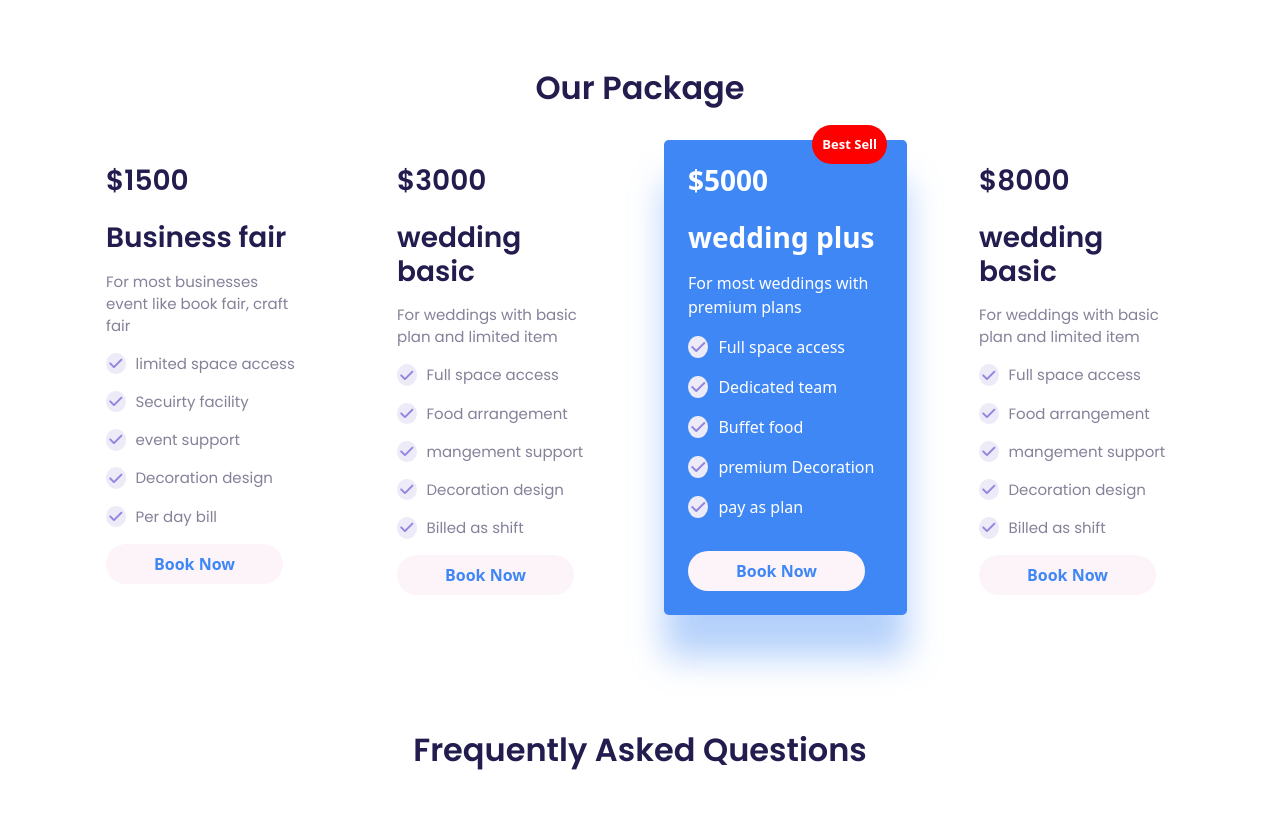
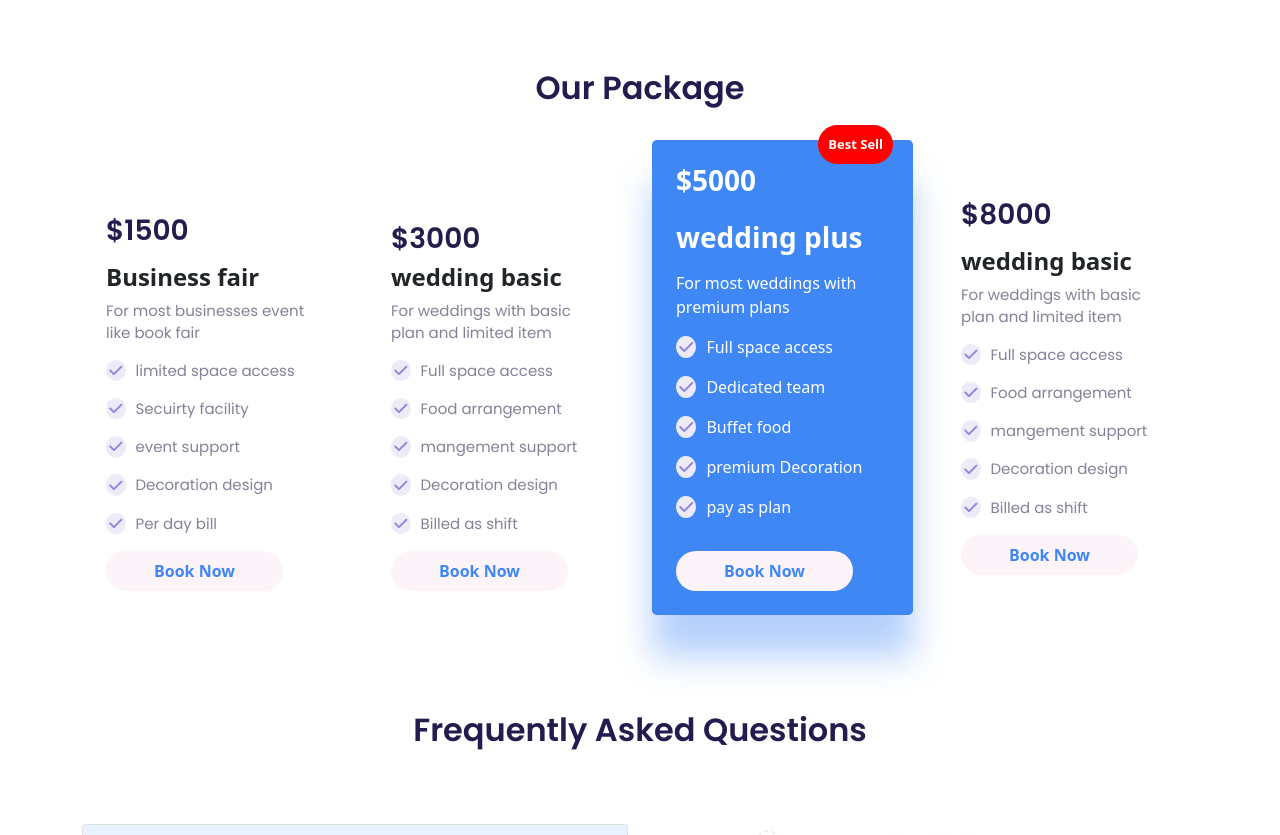
Before and after one commit to developer-sahadat/bootstrap-project, a plain HTML site: page index.html in a window 1280 px wide. Shown: the part 1843-2678 px from the top of the page. Drawn offline with nearby package versions, Linux system fonts and the light colour scheme.

Commit message:
all website complated dane

```diff
--- a/index.html
+++ b/index.html
@@ -77,7 +77,7 @@
                       <h1 class="display-5 fw-bold">The perfect venue for your<br> next even
                       </h1>
                       <p>A wedding is one of the most important days in a person’s life. The day when you tie the knot with your dream partner gives you enough reasons to celebrate the day with great pomp and fare.</p>
-                      <button class="btn btn-primary mb-3">Book Now</button>
+                      <button class="btn btn-primary mb-3 px-4 py-2">Book Now</button>
                     </div>
                   </div>
                 </div>
@@ -88,7 +88,7 @@
                       <h1 class="display-5 fw-bold">The perfect venue for your<br> next even
                       </h1>
                       <p class="fw-bold">A wedding is one of the most important days in a person’s life. The day when you tie the knot with your dream partner gives you enough reasons to celebrate the day with great pomp and fare.</p>
-                      <button class="btn btn-primary mb-3">Book Now</button>
+                      <button class="btn btn-primary mb-3 px-4 py-2">Book Now</button>
                     </div>
                   </div>
                 </div>
@@ -99,7 +99,7 @@
                       <h1 class="display-5 fw-bold">The perfect venue for your<br> next even
                       </h1>
                       <p class="fw-bold">A wedding is one of the most important days in a person’s life. The day when you tie the knot with your dream partner gives you enough reasons to celebrate the day with great pomp and fare.</p>
-                      <button class="btn btn-primary mb-3">Book Now</button>
+                      <button class="btn btn-primary mb-3 px-4 py-2">Book Now</button>
                     </div>
                   </div>
                   </div>
@@ -253,13 +253,13 @@
           <section id="package" class="pt-4">
             <div class="container">
               <h2 class="pt-5 pb-4 fw-bold text-center">Our Package</h2>
-              <div class="row g-5">
+              <div class="row g-4 d-flex align-items-end">
 
                 <div class="col-lg-3 col-md-6 col-sm-6 ">
                   <div class="our-package-card p-4 rounded-3">
-                    <h3 class="fw-bold pb-3">$1500</h3>
-                    <h3 class="fw-bold pb-2">Business fair</h3>
-                    <p>For most businesses event like book fair, craft fair</p>
+                    <h3 class="fw-bold pb-2">$1500</h3>
+                    <h4 class="fw-bold">Business fair</h4>
+                    <p>For most businesses event like book fair</p>
                     <div class="our-package-list">
                       <p><i class="fas fa-check"></i>limited space access</p>
                       <p><i class="fas fa-check"></i>Secuirty facility</p>
@@ -272,8 +272,8 @@
                 </div>
                 <div class="col-lg-3 col-md-6 col-sm-6 ">
                   <div class="our-package-card  p-4 rounded-3">
-                    <h3 class="fw-bold pb-3">$3000</h3>
-                    <h3 class="fw-bold pb-2">wedding basic</h3>
+                    <h3 class="fw-bold">$3000</h3>
+                    <h4 class="fw-bold">wedding basic</h4>
                     <p>For weddings with basic plan and limited item</p>
                     <div class="our-package-list">
                       <p><i class="fas fa-check"></i>Full space access</p>
@@ -306,8 +306,8 @@
 
                 <div class="col-lg-3 col-md-6 col-sm-6 mb-sm-3 mb-md-3">
                   <div class="our-package-card p-4 rounded-3">
-                    <h3 class="fw-bold pb-3">$8000</h3>
-                    <h3 class="fw-bold pb-2">wedding basic</h3>
+                    <h3 class="fw-bold pb-2">$8000</h3>
+                    <h4 class="fw-bold">wedding basic</h4>
                     <p>For weddings with basic plan and limited item</p>
                     <div class="our-package-list">
                       <p><i class="fas fa-check"></i>Full space access</p>
```
